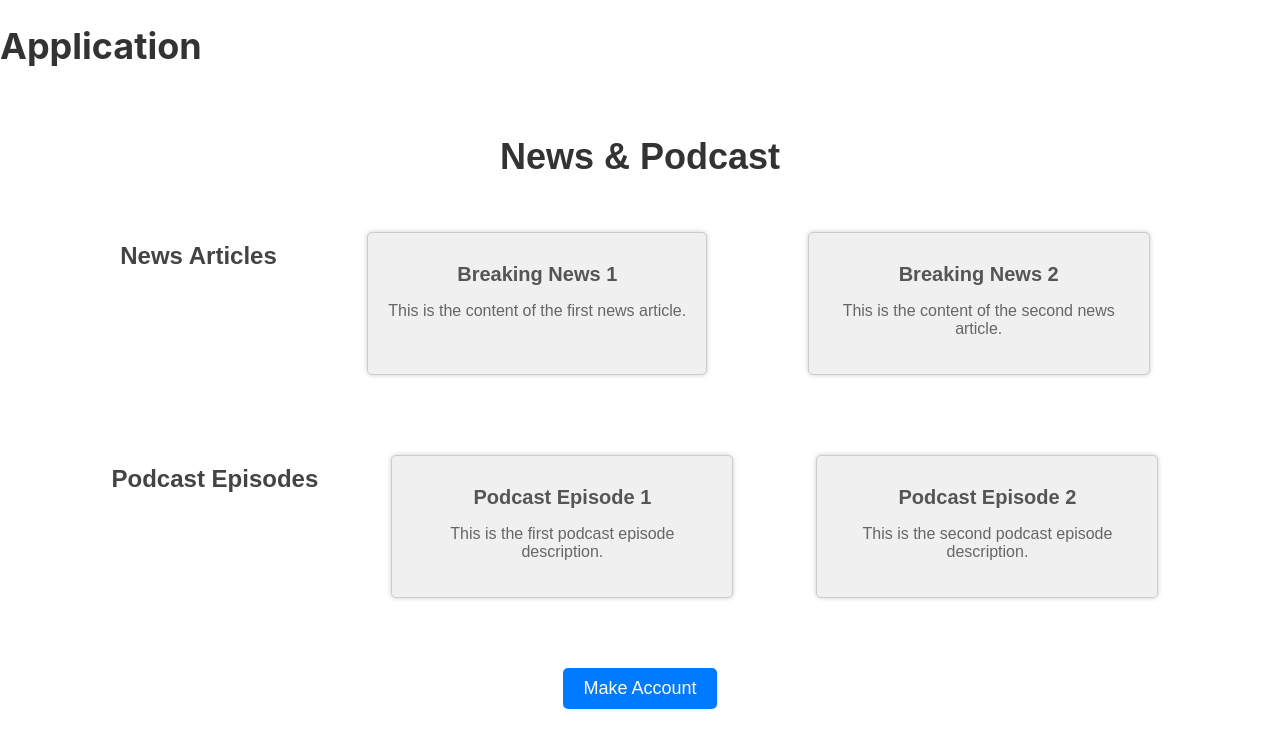
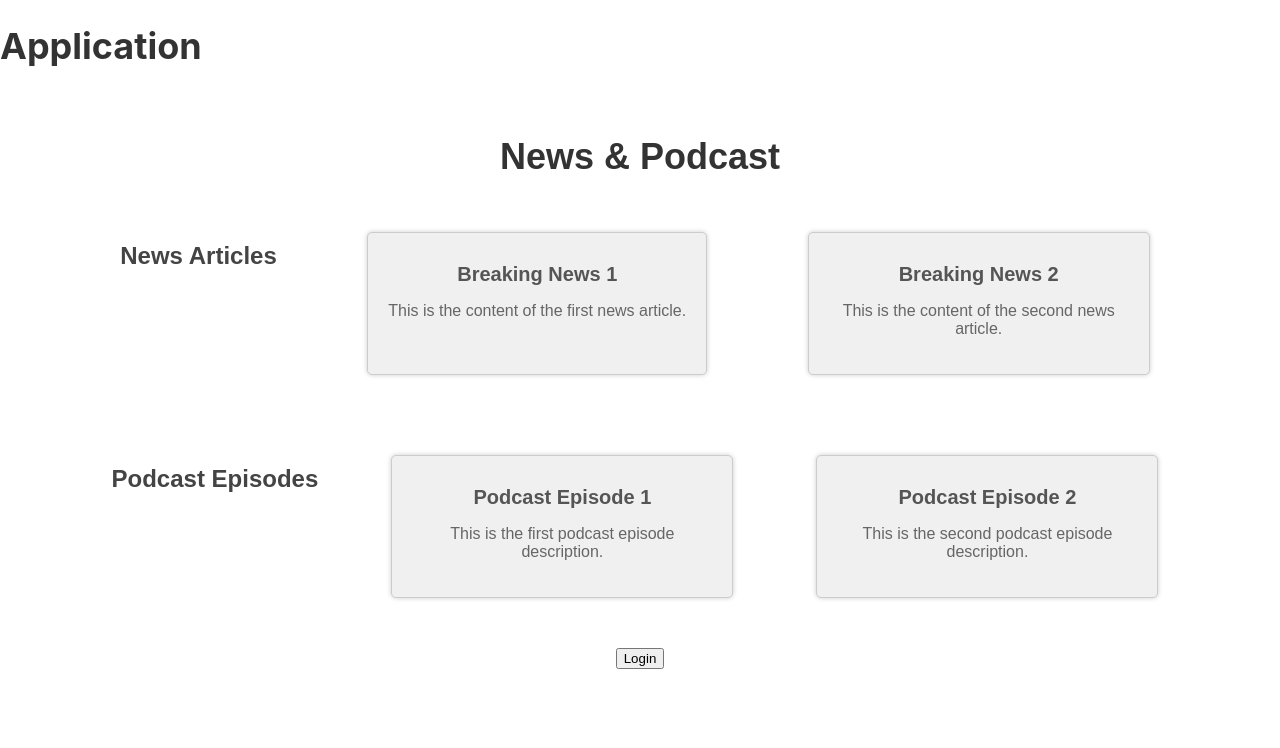
Before and after one commit to deanhunt7/skkunite, a React (Create React App) app in the folder frontend/: page /landing in a window 1280 px wide. Shown: the top 748 px of the page. Built offline with nearby package versions, Linux system fonts and the light colour scheme.

Commit message:
modified landing page to make button actually redirect

```diff
--- a/frontend/src/components/Landing/Landing.js
+++ b/frontend/src/components/Landing/Landing.js
@@ -1,5 +1,6 @@
 import React from 'react';
 import './Landing.css'; // Import the CSS file
+import { useNavigate } from "react-router-dom";
 
 function Landing() {
     // Sample news articles and podcast episodes
@@ -13,6 +14,11 @@ function Landing() {
         { title: 'Podcast Episode 2', description: 'This is the second podcast episode description.' },
     ];
 
+    let navigate = useNavigate();
+    const routeChange = () => {
+        let path = `login`;
+        navigate(path);
+    }
     return (
         <div className="landing-page">
             <h1>News & Podcast</h1>
@@ -34,7 +40,11 @@ function Landing() {
                     </div>
                 ))}
             </div>
-            <button className="make-account-button">Make Account</button>
+            <button color="primary" className="px-4"
+                onClick={event => window.location.href = '/login'}
+            >
+                Login
+            </button>
         </div>
     );
 }
```
